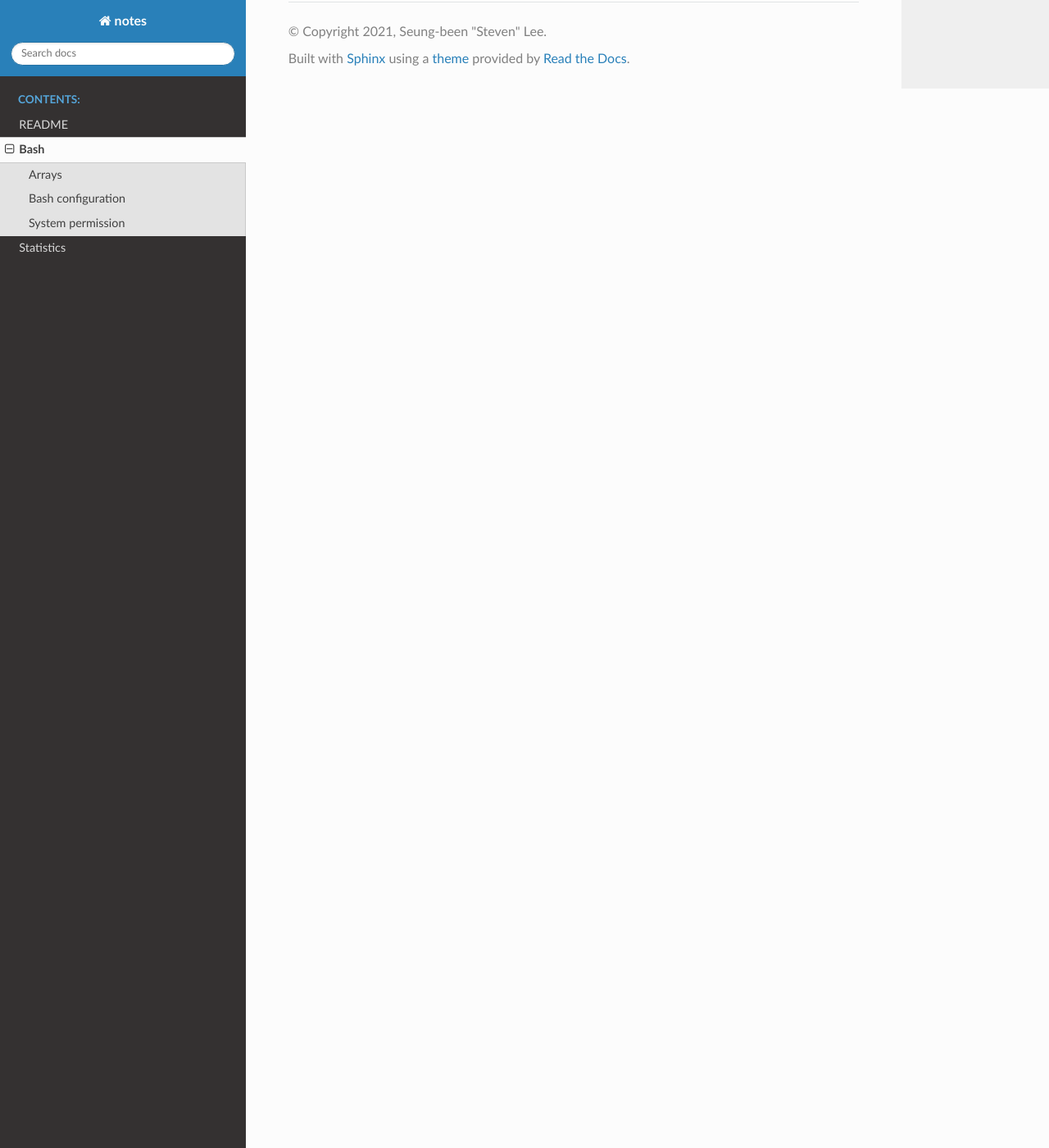
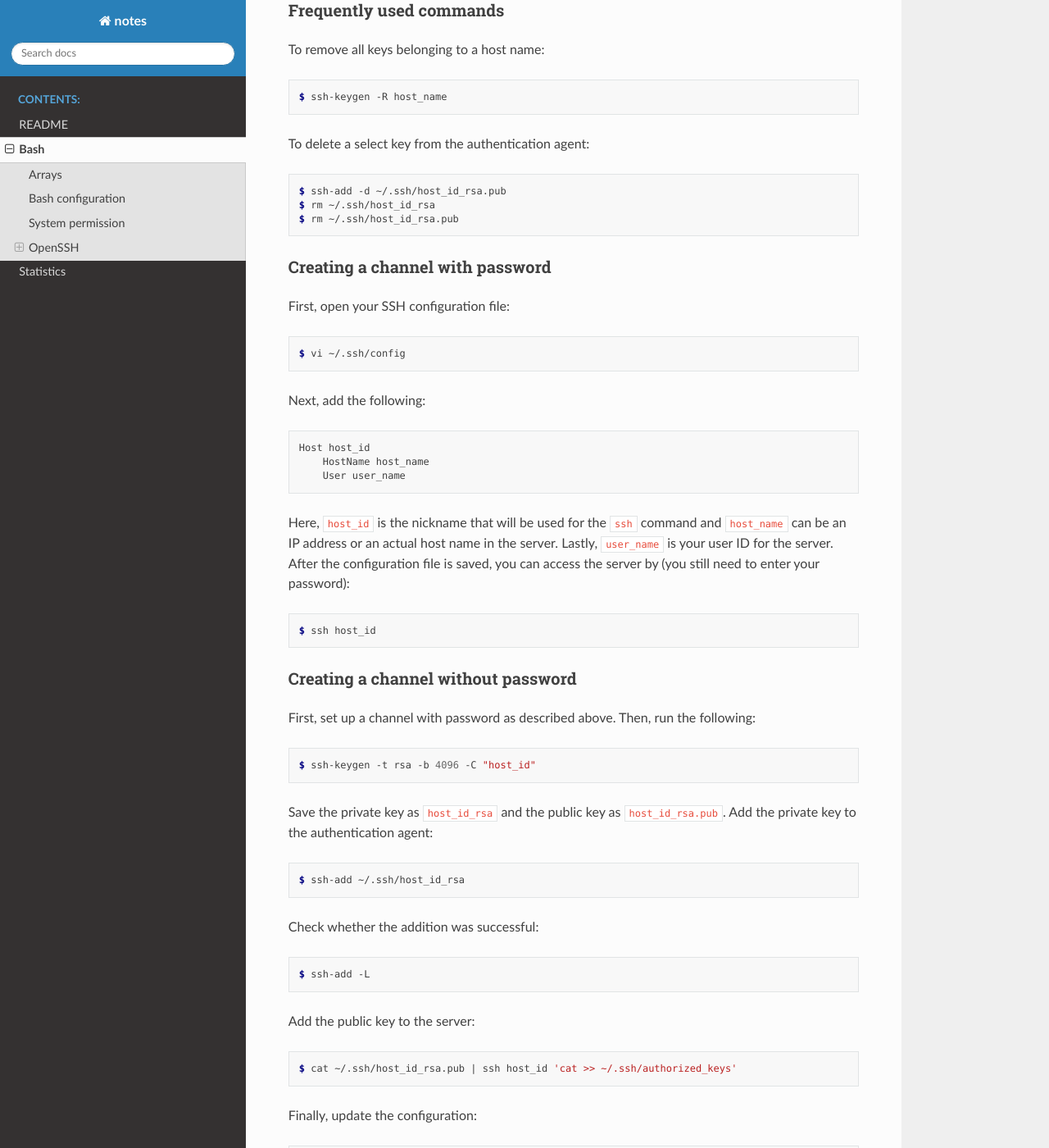
Before and after one commit to sbslee/notes, a Sphinx documentation site: the page built from docs/bash.rst, in a window 1280 px wide and 1400 px high, scrolled down 1850 px. Shown: the whole window at 82% size. Built offline with Sphinx 7.4.7 and the Read the Docs theme 2.0.0, drawn with Linux system fonts in a browser that asks for light colours; some of the changed text lies outside the part shown.

Commit message:
Update notes

```diff
--- a/docs/bash.rst
+++ b/docs/bash.rst
@@ -84,3 +84,114 @@ To give permissions for all files inside the directory:
 .. code-block:: console
 
     $ chmod 777 -R dir_name
+
+OpenSSH
+=======
+
+Frequently used commands
+------------------------
+
+To remove all keys belonging to a host name:
+
+.. code-block:: console
+
+    $ ssh-keygen -R host_name
+
+To delete a select key from the authentication agent:
+
+.. code-block:: console
+
+    $ ssh-add -d ~/.ssh/host_id_rsa.pub
+    $ rm ~/.ssh/host_id_rsa
+    $ rm ~/.ssh/host_id_rsa.pub
+
+Creating a channel with password
+--------------------------------
+
+First, open your SSH configuration file:
+
+.. code-block:: console
+
+    $ vi ~/.ssh/config
+
+Next, add the following:
+
+.. parsed-literal::
+
+    Host host_id
+        HostName host_name
+        User user_name
+
+Here, ``host_id`` is the nickname that will be used for the ``ssh`` command and ``host_name`` can be an IP address or an actual host name in the server. Lastly, ``user_name`` is your user ID for the server. After the configuration file is saved, you can access the server by (you still need to enter your password):
+
+.. code-block:: console
+
+    $ ssh host_id
+
+Creating a channel without password
+-----------------------------------
+
+First, set up a channel with password as described above. Then, run the following:
+
+.. code-block:: console
+
+    $ ssh-keygen -t rsa -b 4096 -C "host_id"
+
+Save the private key as ``host_id_rsa`` and the public key as ``host_id_rsa.pub``. Add the private key to the authentication agent:
+
+.. code-block:: console
+
+    $ ssh-add ~/.ssh/host_id_rsa
+
+Check whether the addition was successful:
+
+.. code-block:: console
+
+    $ ssh-add -L
+
+Add the public key to the server:
+
+.. code-block:: console
+
+    $ cat ~/.ssh/host_id_rsa.pub | ssh host_id 'cat >> ~/.ssh/authorized_keys'
+
+Finally, update the configuration:
+
+.. parsed-literal::
+
+    Host host_id
+        HostName host_name
+        User user_name
+        IdentityFile ~/.ssh/host_id_rsa
+
+Now, you shouldn't need to enter the password when logging in.
+
+Channeling through multiple servers
+-----------------------------------
+
+Imagine the server you work on everyday (server C) can only be accessed through another server (server B). Inconveniently, server B can only be accessed through server A. So, your task is to set up a channel that looks like this: local > server A > server B > server C. To do this, you need to set up the SSH configuration as follows:
+
+.. parsed-literal::
+
+    Host host_id_A
+        HostName host_name_A
+        User user_name_A
+        IdentityFile ~/.ssh/host_id_A_rsa
+
+    Host host_id_B
+        HostName host_name_B
+        User user_name_B
+        ProxyCommand ssh host_id_A nc %h %p 2> /dev/null
+        IdentityFile ~/.ssh/host_id_B_rsa
+
+    Host host_id_C
+        HostName host_name_C
+        User user_name_C
+        ProxyCommand ssh host_id_B nc %h %p 2> /dev/null
+        IdentityFile ~/.ssh/host_id_C_rsa
+
+You can now access server C directly by:
+
+.. code-block:: console
+
+    $ ssh host_id_C
```
